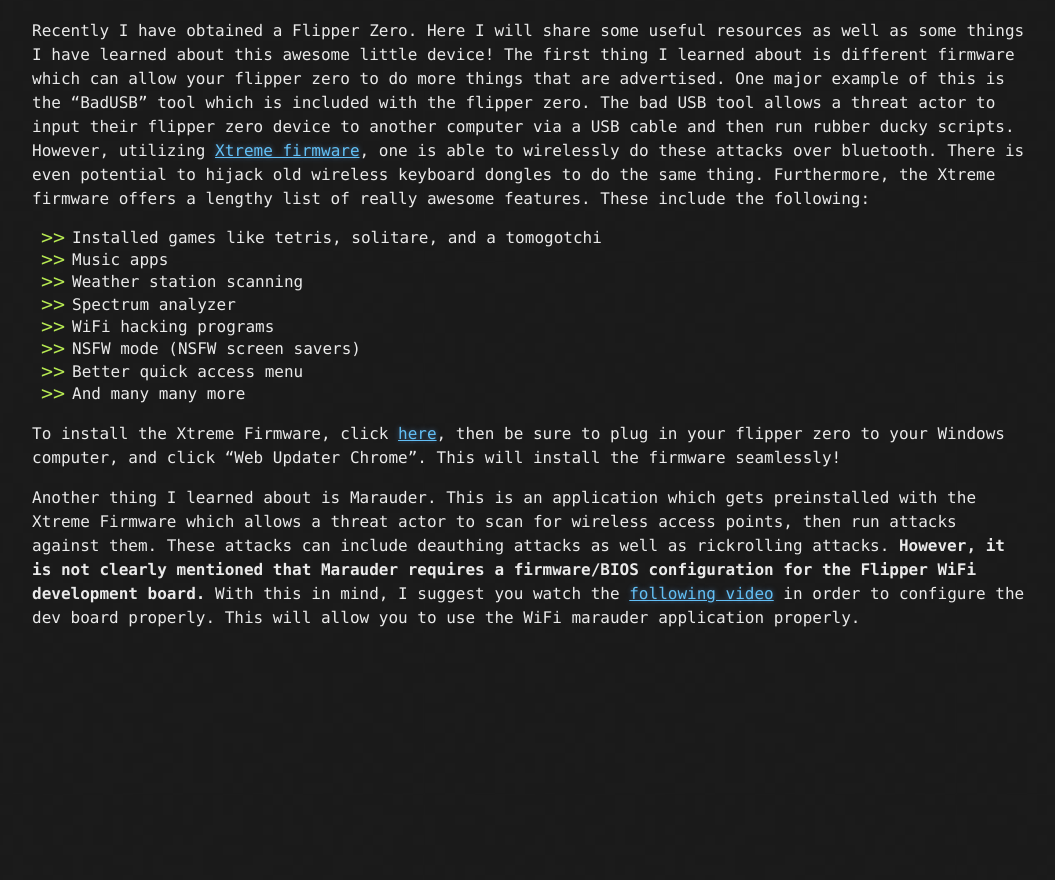
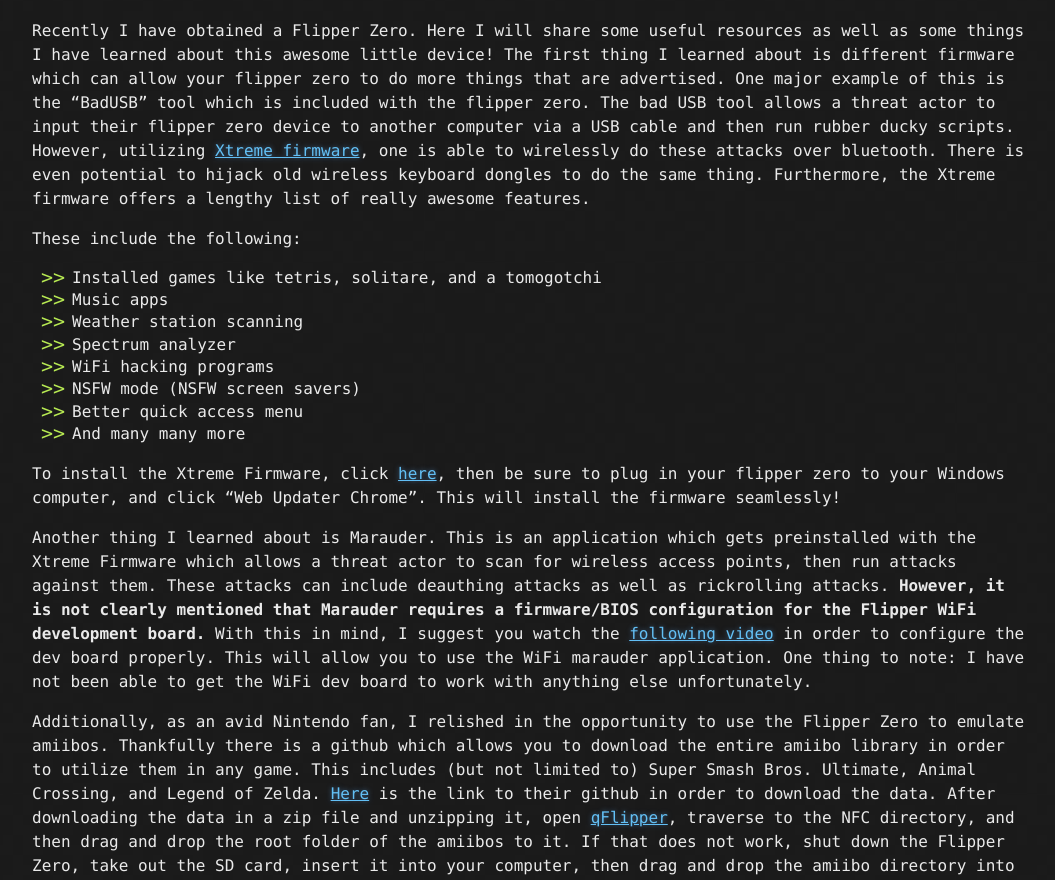
Before and after one commit to Centrelink93/ironcrumb.github.io, a Jekyll site: the page built from Flipper.md, in a window 1280 px wide and 1400 px high, scrolled down 324 px, cut to the strip 478-1358 px from the top of the window. Shown: the whole strip, without its empty margins (108-1163 px from the left). Built offline with Jekyll 4.4.1, drawn with Linux system fonts in a browser that asks for light colours; our own code applies the rules of GitHub Pages for plain Markdown files; before the commit the page ends 1452 px from its top, so only the background shows below that; some of the changed text lies outside the part shown.

Commit message:
Update Flipper.md

```diff
--- a/Flipper.md
+++ b/Flipper.md
@@ -6,8 +6,8 @@
 
 Recently I have obtained a Flipper Zero. Here I will share some useful resources as well as some things I have learned about this awesome little device!
 The first thing I learned about is different firmware which can allow your flipper zero to do more things that are advertised. One major example of this is the "BadUSB" tool which is included with the flipper zero. The bad USB tool allows a threat actor to input their flipper zero device to another computer via a USB cable and then run rubber ducky scripts. However, utilizing [Xtreme firmware](https://github.com/ClaraCrazy/Flipper-Xtreme), one is able to wirelessly do these attacks over bluetooth. There is even potential to hijack old wireless keyboard dongles to do the same thing. Furthermore, the Xtreme firmware offers a lengthy list of really awesome features.
+
 These include the following:
-
 * Installed games like tetris, solitare, and a tomogotchi
 * Music apps
 * Weather station scanning
@@ -19,5 +19,6 @@ These include the following:
 
 To install the Xtreme Firmware, click [here](https://github.com/ClaraCrazy/Flipper-Xtreme/releases/tag/XFW-0046_06052023), then be sure to plug in your flipper zero to your Windows computer, and click "Web Updater Chrome". This will install the firmware seamlessly!
 
+Another thing I learned about is Marauder. This is an application which gets preinstalled with the Xtreme Firmware which allows a threat actor to scan for wireless access points, then run attacks against them. These attacks can include deauthing attacks as well as rickrolling attacks. **However, it is not clearly mentioned that Marauder requires a firmware/BIOS configuration for the Flipper WiFi development board.** With this in mind, I suggest you watch the [following video](https://www.youtube.com/watch?v=CabgV-ljjRM) in order to configure the dev board properly. This will allow you to use the WiFi marauder application. One thing to note: I have not been able to get the WiFi dev board to work with anything else unfortunately.
 
-Another thing I learned about is Marauder. This is an application which gets preinstalled with the Xtreme Firmware which allows a threat actor to scan for wireless access points, then run attacks against them. These attacks can include deauthing attacks as well as rickrolling attacks. **However, it is not clearly mentioned that Marauder requires a firmware/BIOS configuration for the Flipper WiFi development board.** With this in mind, I suggest you watch the [following video](https://www.youtube.com/watch?v=CabgV-ljjRM) in order to configure the dev board properly. This will allow you to use the WiFi marauder application properly.
+Additionally, as an avid Nintendo fan, I relished in the opportunity to use the Flipper Zero to emulate amiibos. Thankfully there is a github which allows you to download the entire amiibo library in order to utilize them in any game. This includes (but not limited to) Super Smash Bros. Ultimate, Animal Crossing, and Legend of Zelda. [Here](https://github.com/Gioman101/FlipperAmiibo) is the link to their github in order to download the data. After downloading the data in a zip file and unzipping it, open [qFlipper](https://flipperzero.one/update), traverse to the NFC directory, and then drag and drop the root folder of the amiibos to it. If that does not work, shut down the Flipper Zero, take out the SD card, insert it into your computer, then drag and drop the amiibo directory into the Flipper Zero's NFC directoy.
```
